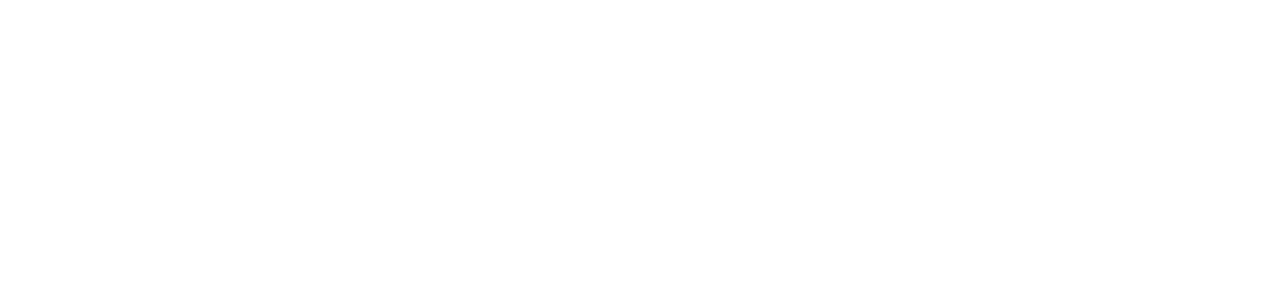
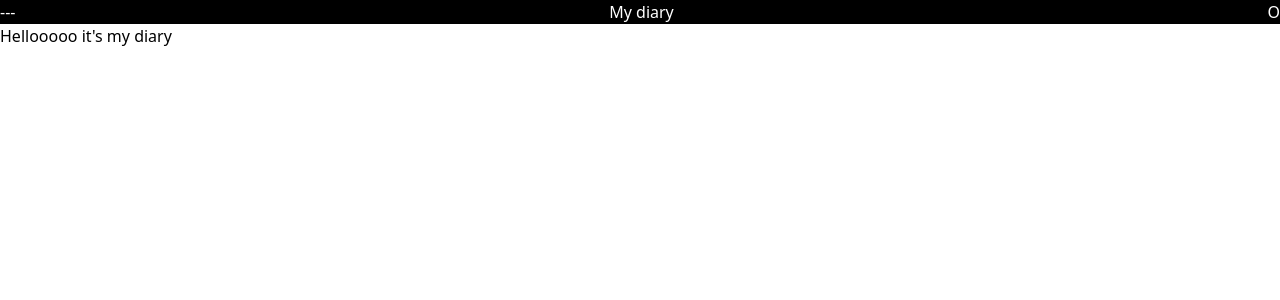
Before and after one commit to Sunrise443/ReviewsApp, a React (Vite) app in the folder frontend/: page /diary in a window 1280 px wide. Before the commit this address had no page. Shown: the top 300 px of the page. Built offline with nearby package versions, Linux system fonts and the light colour scheme.

Commit message:
Somw more work. Frontend

```diff
--- a/frontend/src/App.tsx
+++ b/frontend/src/App.tsx
@@ -3,12 +3,16 @@
 
 import { Home } from './pages/Home';
 import { UserProfile } from './pages/UserProfile'
+import { Diary } from './pages/Diary'
+import { ForFriends } from './pages/ForFriends'
 
 const App: React.FC = () => (
     <BrowserRouter>
         <Routes>
             <Route path='/' element={<Home />} />
-            <Route path='users/:id' element={<UserProfile />} />
+            <Route path='/user' element={<UserProfile />} />
+            <Route path='/diary' element={<Diary />} />
+            <Route path='/friendsposts' element={<ForFriends />} />
         </Routes>
     </BrowserRouter>
 );
--- a/frontend/src/components/Header.tsx
+++ b/frontend/src/components/Header.tsx
@@ -1,19 +1,20 @@
+import React from "react"
+import { NavLink } from "react-router-dom"
+
 interface HeaderProps {
-    leftSlider: string
     text?: string
     rightProfile: string
   }
 
 export function Header ({
-    leftSlider,
     text,
     rightProfile,
 }: HeaderProps) {
     return (
         <div className="flex flex-wrap justify-between items-center mx-auto bg-black text-white font-medium">
-            <div className="">{leftSlider}</div>
+            <div className="">---</div>
             <div>{text}</div>
-            <div><a href="../pages/UserProfile">{rightProfile}</a></div>
+            <div><NavLink to="/user">{rightProfile}</NavLink></div>
         </div>
     )
 }
--- a/frontend/src/components/LeftSLider.tsx
+++ b/frontend/src/components/LeftSLider.tsx
@@ -1,8 +1,14 @@
+import React from "react"
+import { NavLink } from "react-router-dom"
+
 export function LeftSlider () {
     return (
-        <div className="bg-slate-800 w-72 h-screen p-8 mr-5">
-            <ul><a href="../pages/Diary">Diary</a></ul>
-            <ul className="mt-5"><a href="../pages/ForFriends">For friends</a></ul>
+        <div className="bg-slate-800 w-72 h-screen p-8 mr-5 text-white">
+            <ul>
+                <li><NavLink to="/diary">Diary</NavLink></li>
+                <li><NavLink to='/friendsposts'>For Friends</NavLink></li>
+                <li><NavLink to="/">Main Page</NavLink></li>
+            </ul>
         </div>
     )
 }
--- a/frontend/src/pages/Diary.tsx
+++ b/frontend/src/pages/Diary.tsx
@@ -0,0 +1,10 @@
+import {Header} from "../components/Header.tsx"
+
+export function Diary() {
+    return (
+        <div>
+            <Header text="My diary" rightProfile="O"/>
+            <h1>Hellooooo it's my diary</h1>
+        </div>
+    )
+}
--- a/frontend/src/pages/ForFriends.tsx
+++ b/frontend/src/pages/ForFriends.tsx
@@ -0,0 +1,9 @@
+import {Header} from "../components/Header.tsx"
+
+export function ForFriends() {
+    return (
+        <div>
+            <Header text="You possibly can't post here" rightProfile="O"/>
+        </div>
+    )
+}
--- a/frontend/src/pages/Home.tsx
+++ b/frontend/src/pages/Home.tsx
@@ -4,7 +4,7 @@
 export function Home() {
     return (
         <div>
-            <Header leftSlider="---" text="Main page" rightProfile="O"/>
+            <Header text="Main page" rightProfile="O"/>
             <div className="flex">
                 <LeftSlider />
                 <div>Hello user!</div>
--- a/frontend/src/pages/UserProfile.tsx
+++ b/frontend/src/pages/UserProfile.tsx
@@ -3,7 +3,7 @@
 export function UserProfile() {
     return (
         <div>
-            <Header leftSlider="---" text="Your Profile" rightProfile="O"/>
+            <Header text="Your Profile" rightProfile="O"/>
         </div>
     )
 }
```
